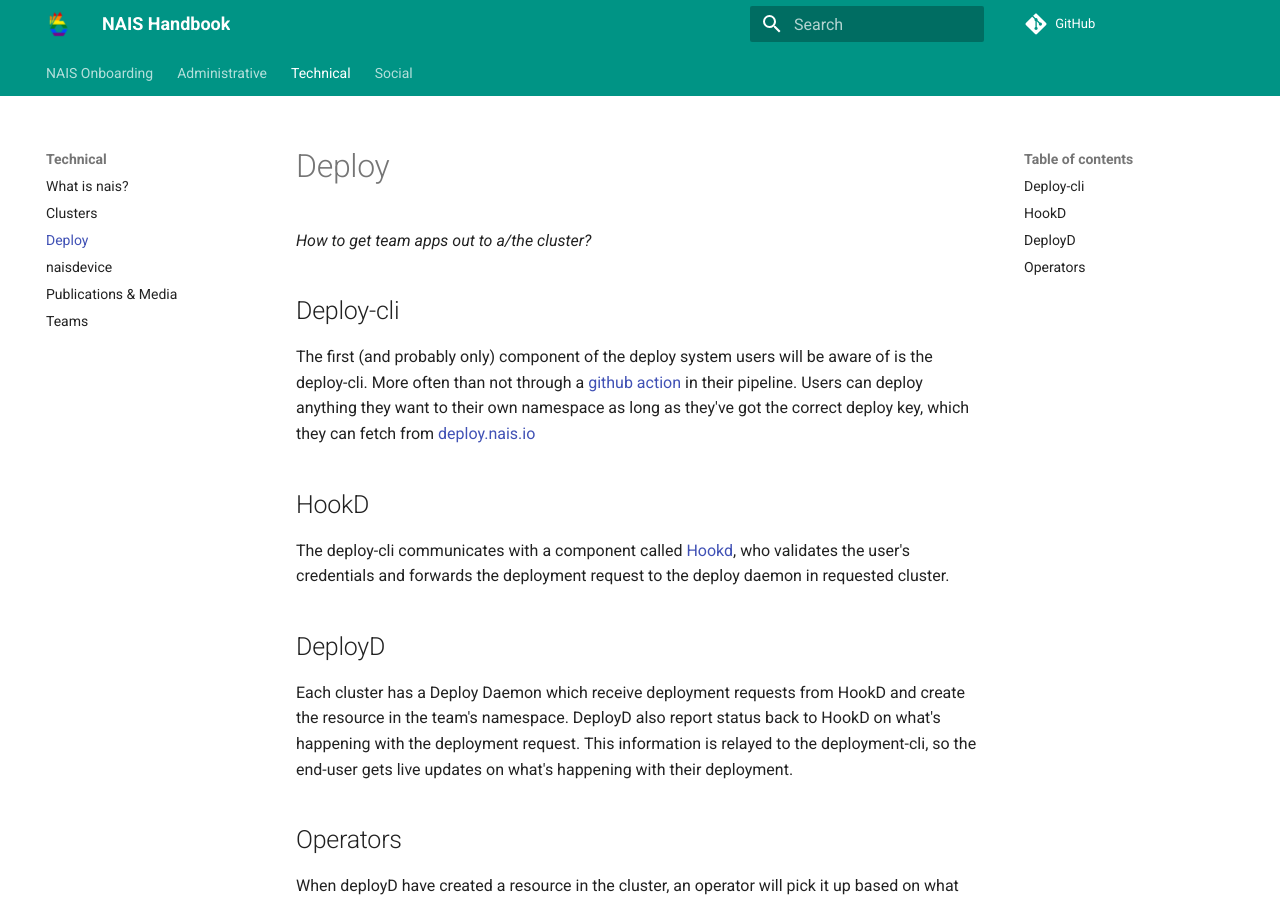
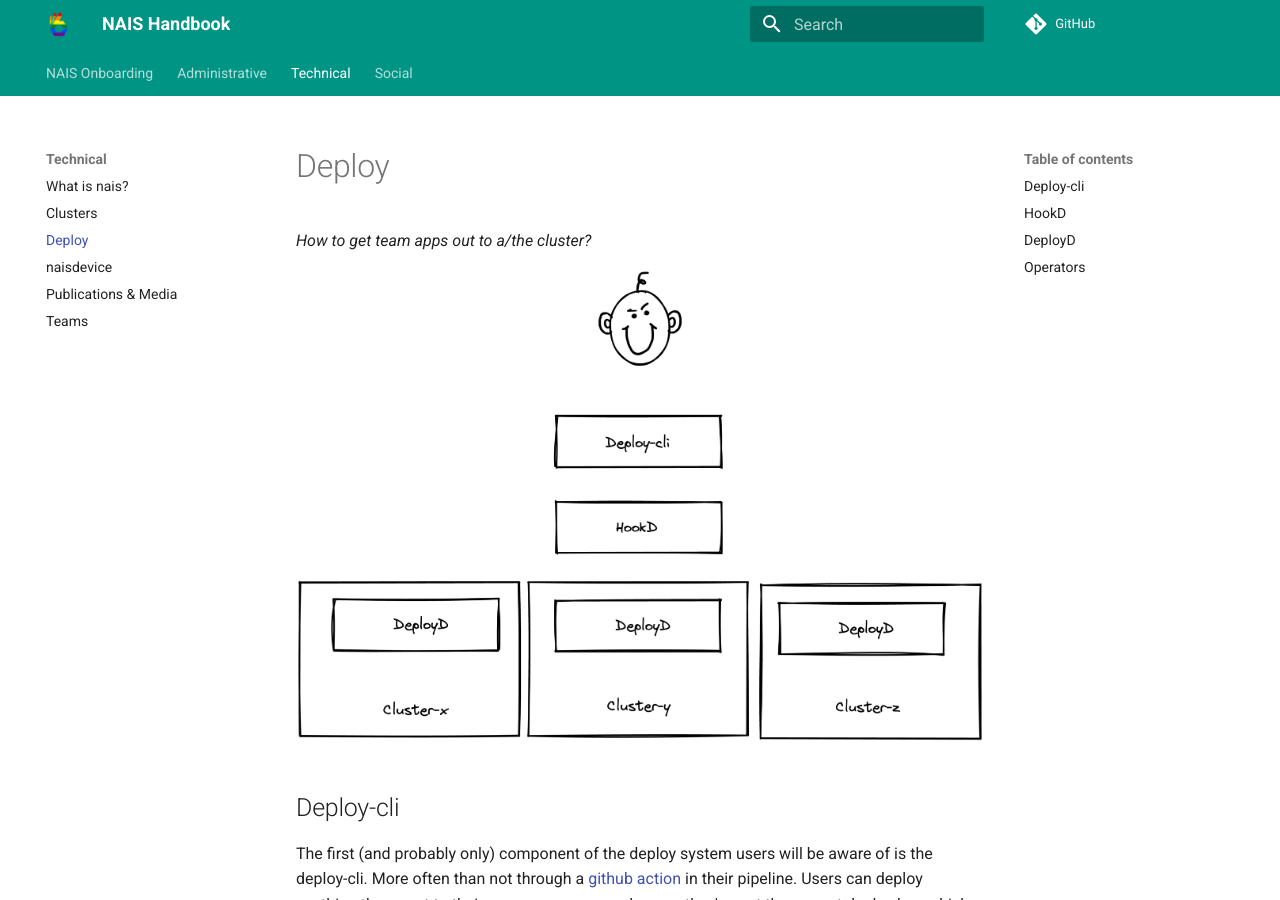
Before and after one commit to nais/handbook, an MkDocs documentation site: the page built from docs/technical/deploy.md, in a window 1280 px wide and 900 px high. Built offline with MkDocs 1.6.1 and Material for MkDocs 9.7.7, drawn with Linux system fonts in a browser that asks for light colours; comment, search, counter and statistics services are not loaded.

Commit message:
adding deploy overview picture

```diff
--- a/docs/technical/deploy.md
+++ b/docs/technical/deploy.md
@@ -1,6 +1,8 @@
 # Deploy
 
 _How to get team apps out to a/the cluster?_
+
+![deployment components](/assets/deployment.png)
 
 ## Deploy-cli
 The first (and probably only) component of the deploy system users will be aware of is the deploy-cli.
```
Also changed, not shown: docs/assets/deployment.png (added).
